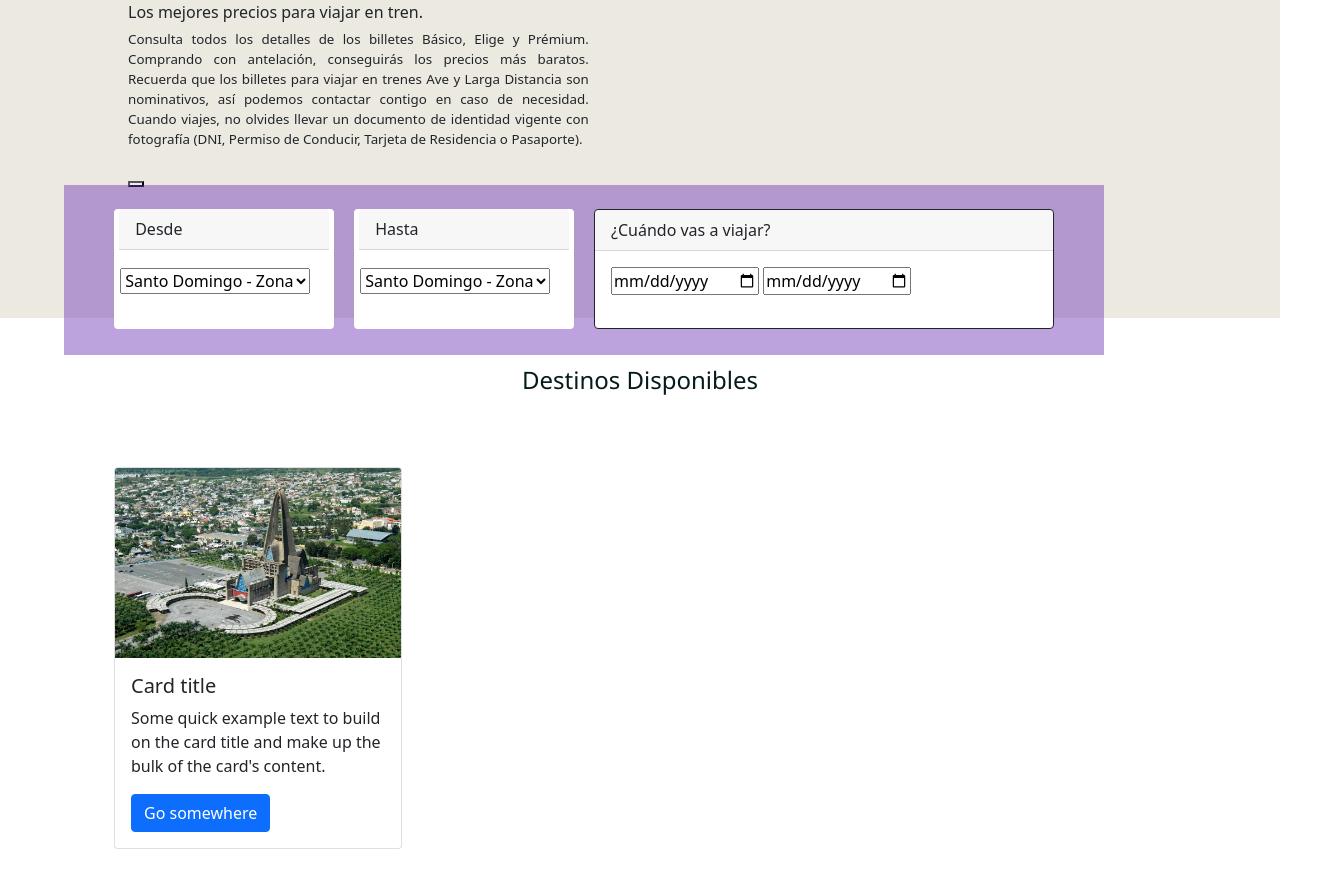
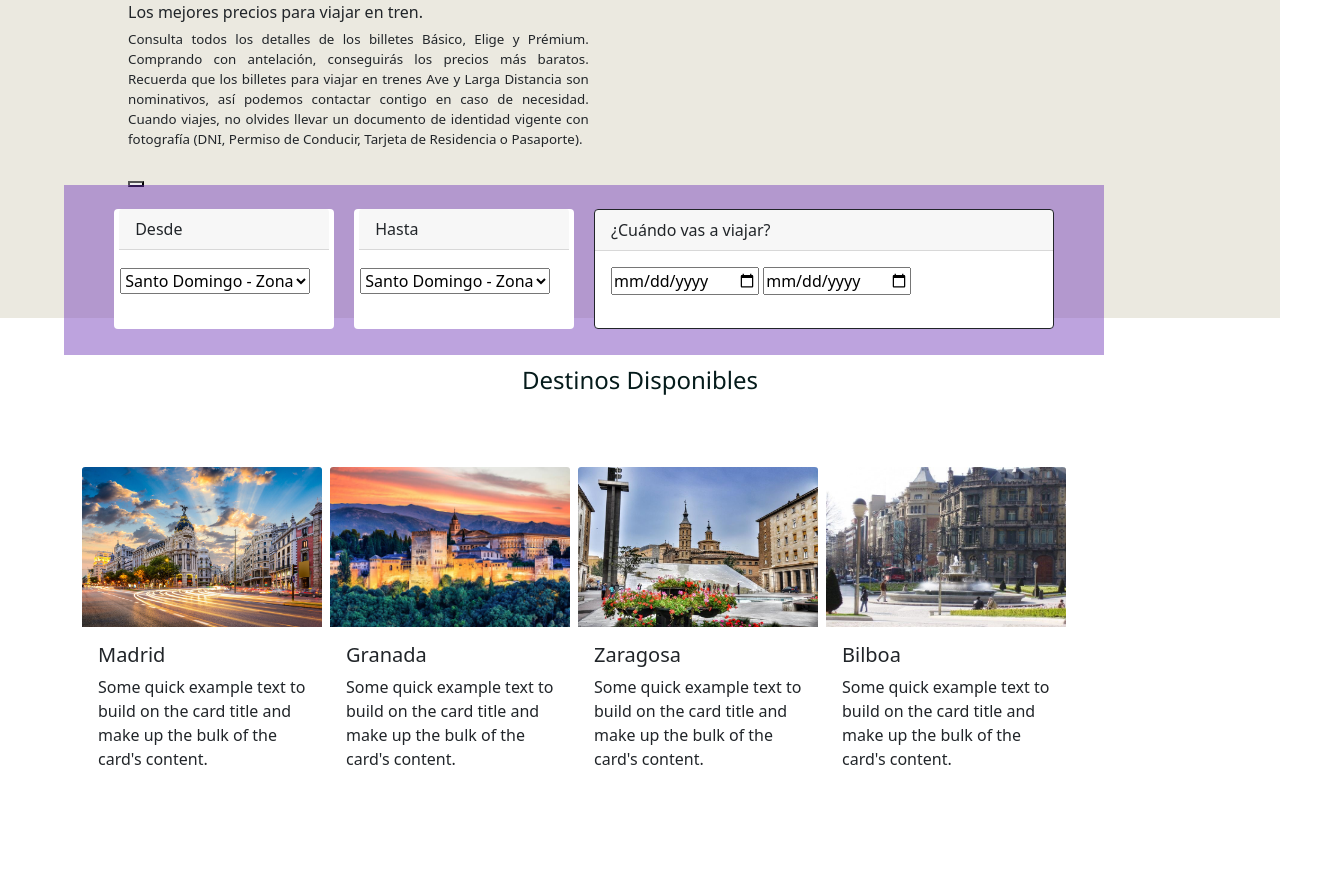
Before and after one commit to MarielGonzalez/ProyectoFinal, a plain HTML site: page index.html in a window 1280 px wide. Shown: the part 295-1180 px from the top of the page, 1330 px wide, since content can reach past the window. After the commit the page ends 1146 px from the top, so only its background shows below. Drawn offline with nearby package versions, Linux system fonts and the light colour scheme.

Commit message:
other changes

```diff
--- a/index.html
+++ b/index.html
@@ -158,40 +158,40 @@
         <h4 id="titulo">Destinos Disponibles</h4>
         <div class="galeria" style="display:flex; flex-wrap: nowrap; width: 100%; position: relative; align-items:center; top: 60%;">
 
-            <div class="card" style="width: 18rem;">
-                <img class="card-img-top" src="City_overview_of_Salvaleón_de_Higüey.jfif" alt="Card image cap">
+            <div class="card-1" style="width: 15rem;">
+                <img class="card-img-top" src="Madrid.jpg" alt="Card image cap" style="height: 10rem;">
                 <div class="card-body">
-                    <h5 class="card-title">Card title</h5>
+                    <h5 class="card-title">Madrid</h5>
                     <p class="card-text">Some quick example text to build on the card title and make up the bulk of the card's content.</p>
-                    <a href="#" class="btn btn-primary">Go somewhere</a>
+
+                </div>
+            </div>
+            <div class="card-1" style="width: 15rem;">
+                <img class="card-img-top" src="granada.jpg" alt="Card image cap" style="height: 10rem;">
+                <div class="card-body">
+                    <h5 class="card-title">Granada</h5>
+                    <p class="card-text">Some quick example text to build on the card title and make up the bulk of the card's content.</p>
+
+                </div>
+            </div>
+            <div class="card-1" style="width: 15rem;">
+                <img class="card-img-top" src="Zaragosa.jpg" alt="Card image cap" style="height: 10rem;">
+                <div class="card-body">
+                    <h5 class="card-title">Zaragosa</h5>
+                    <p class="card-text">Some quick example text to build on the card title and make up the bulk of the card's content.</p>
+
+                </div>
+            </div>
+            <div class="card-1" style="width: 15rem;">
+                <img class="card-img-top" src="Bilboa.jpg" alt="Card image cap" style="height: 10rem;">
+                <div class="card-body">
+                    <h5 class="card-title">Bilboa</h5>
+                    <p class="card-text">Some quick example text to build on the card title and make up the bulk of the card's content.</p>
+
                 </div>
             </div>
 
-            <!-- <div class="card" style="width: 18rem;">
-                <img class="card-img-top" src="p08y4572.jpg" alt="Card image cap">
-                <div class="card-body">
-                    <h5 class="card-title">Card title</h5>
-                    <p class="card-text">Some quick example text to build on the card title and make up the bulk of the card's content.</p>
-                    <a href="#" class="btn btn-primary">Go somewhere</a>
-                </div>
-            </div>
 
-            <div class="card" style="width: 18rem;">
-                <img class="card-img-top" src="r-puentes-de-samana-walking-brides-peninsula-provincia-santa-barbara-todo-republica-dominicana.webp" alt="Card image cap">
-                <div class="card-body">
-                    <h5 class="card-title">Card title</h5>
-                    <p class="card-text">Some quick example text to build on the card title and make up the bulk of the card's content.</p>
-                    <a href="#" class="btn btn-primary">Go somewhere</a>
-                </div>
-            </div>
-            <div class="card" style="width: 18rem;">
-                <img class="card-img-top" src="Santiago-de-los-Caballeros-Republica-Dominicana.jpg" alt="Card image cap">
-                <div class="card-body">
-                    <h5 class="card-title">Card title</h5>
-                    <p class="card-text">Some quick example text to build on the card title and make up the bulk of the card's content.</p>
-                    <a href="#" class="btn btn-primary">Go somewhere</a>
-                </div>
-            </div> -->
         </div>
     </div>
     <!-- <table class="table table-hover">
--- a/style.css
+++ b/style.css
@@ -65,8 +65,12 @@
 .galeria {
     width: max-content;
     padding: 5%;
-    margin-left: 50px;
+    margin-left: 10px;
     display: inline-flex;
+}
+
+.card-1 {
+    margin-left: 0.5em;
 }
 
 #titulo {
```
Also changed, not shown: Bilboa.jpg (added), Madrid.jpg (added), Zaragosa.jpg (added), granada.jpg (added).
